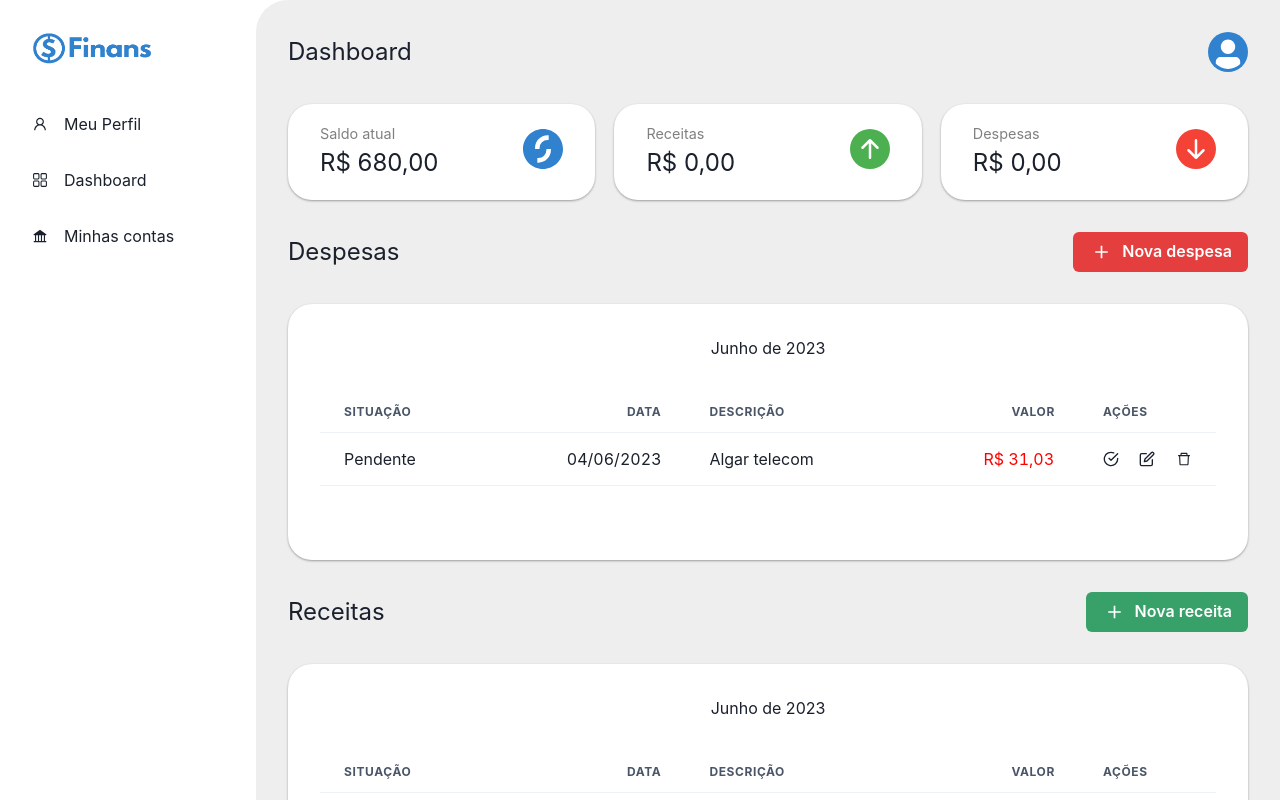
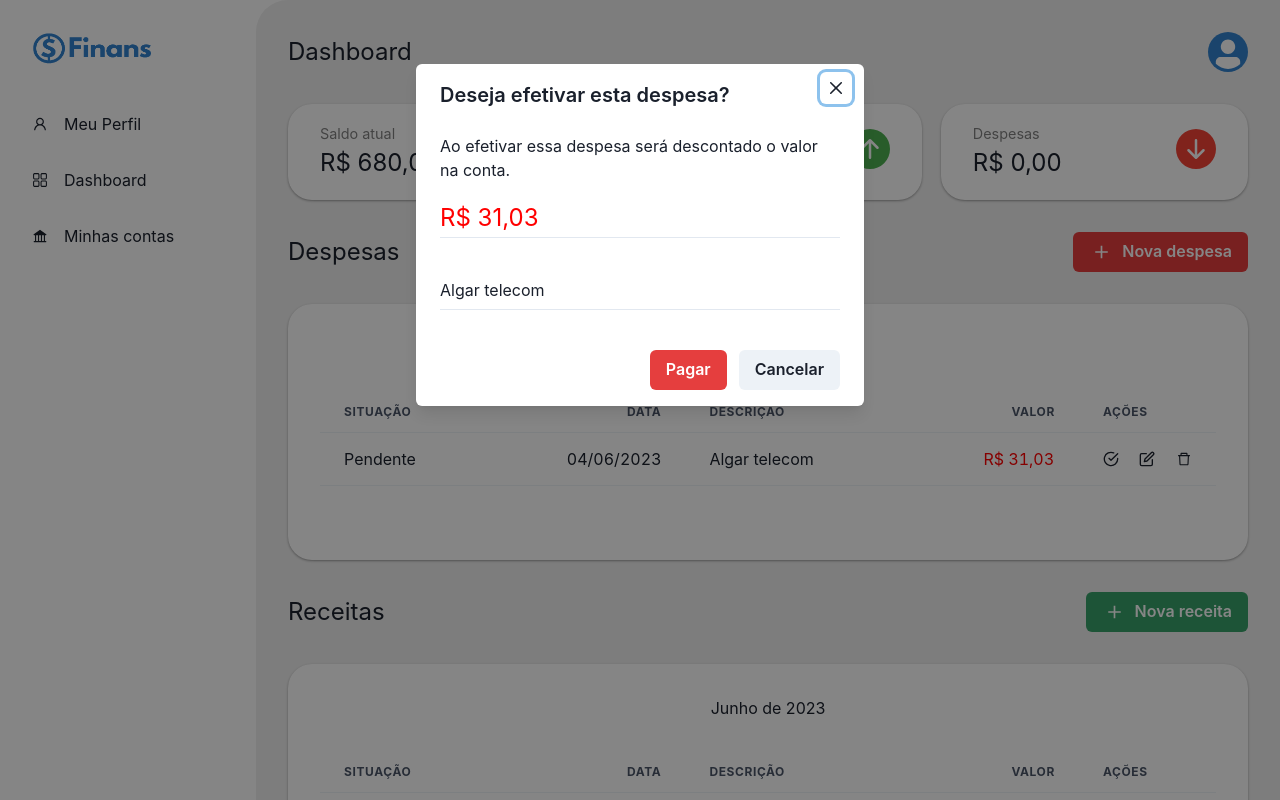
Before and after one commit to JoaoGabriellBR/finans, a React (Vite) app: page /dashboard in a window 1280 px wide. Both pictures are taken after a click on the icon 1110 px from the left and 459 px from the top of the page. Shown: the top 800 px of the page. Built offline with nearby package versions, Linux system fonts and the light colour scheme.

Commit message:
add renderPayExpense and renderReceiveRevenue

```diff
--- a/src/screens/Dashboard/index.tsx
+++ b/src/screens/Dashboard/index.tsx
@@ -61,10 +61,12 @@ export default function Dashboard() {
   const [isMobile] = useMediaQuery("(max-width: 1024px)");
 
   const [openNewExpense, setOpenNewExpense] = useState(false);
+  const [openPayExpense, setOpenPayExpense] = useState(false);
   const [openEditExpense, setOpenEditExpense] = useState(false);
   const [openDeleteExpense, setOpenDeleteExpense] = useState(false);
 
   const [openNewRevenue, setOpenNewRevenue] = useState(false);
+  const [openReceiveRevenue, setOpenReceiveRevenue] = useState(false);
   const [openEditRevenue, setOpenEditRevenue] = useState(false);
   const [openDeleteRevenue, setOpenDeleteRevenue] = useState(false);
 
@@ -152,6 +154,52 @@ export default function Dashboard() {
               Salvar
             </Button>
             <Button onClick={() => setOpenNewExpense(false)}>Cancelar</Button>
+          </ModalFooter>
+        </ModalContent>
+      </Modal>
+    );
+  };
+
+  const renderPayExpense = () => {
+    return (
+      <Modal isOpen={openPayExpense} onClose={() => setOpenPayExpense(false)}>
+        <ModalOverlay />
+        <ModalContent>
+          <ModalHeader>Deseja efetivar esta despesa?</ModalHeader>
+          <ModalCloseButton />
+          <ModalBody pb={6}>
+            <Text mb="1rem" fontSize="1rem">
+              Ao efetivar essa despesa será descontado o valor na conta.
+            </Text>
+            <FormControl id="currency" mb="2rem">
+              <Input
+                // disabled
+                variant="flushed"
+                type="text"
+                // value={value}
+                value="R$ 31,03"
+                // onChange={handleChangeEditExpense}
+                placeholder="R$ 0,00"
+                _placeholder={{ color: "#f00" }}
+                fontSize="1.5rem"
+                color="#f00"
+              />
+            </FormControl>
+
+            <Input
+              variant="flushed"
+              type="text"
+              placeholder="Descrição"
+              maxLength={500}
+              value="Algar telecom"
+            />
+          </ModalBody>
+
+          <ModalFooter>
+            <Button colorScheme="red" mr={3}>
+              Pagar
+            </Button>
+            <Button onClick={() => setOpenPayExpense(false)}>Cancelar</Button>
           </ModalFooter>
         </ModalContent>
       </Modal>
@@ -315,6 +363,51 @@ export default function Dashboard() {
     );
   };
 
+  const renderReceiveRevenue = () => {
+    return (
+      <Modal isOpen={openReceiveRevenue} onClose={() => setOpenReceiveRevenue(false)}>
+        <ModalOverlay />
+        <ModalContent>
+          <ModalHeader>Deseja efetivar esta receita?</ModalHeader>
+          <ModalCloseButton />
+          <ModalBody pb={6}>
+            <Text mb="1rem" fontSize="1rem">
+              Ao efetivar essa receita será adicionado o valor na conta.
+            </Text>
+            <FormControl id="currency" mb="2rem">
+              <Input
+                variant="flushed"
+                type="text"
+                // value={valueEditRevenue}
+                value="R$ 50,00"
+                onChange={handleChangeEditRevenue}
+                placeholder="R$ 0,00"
+                _placeholder={{ color: "green" }}
+                fontSize="1.5rem"
+                color="green"
+              />
+            </FormControl>
+
+            <Input
+              variant="flushed"
+              type="text"
+              placeholder="Descrição"
+              maxLength={500}
+              value="Receita de teste"
+            />
+          </ModalBody>
+
+          <ModalFooter>
+            <Button colorScheme="green" mr={3}>
+              Receber
+            </Button>
+            <Button onClick={() => setOpenReceiveRevenue(false)}>Cancelar</Button>
+          </ModalFooter>
+        </ModalContent>
+      </Modal>
+    );
+  };
+
   const renderEditRevenue = () => {
     return (
       <Modal isOpen={openEditRevenue} onClose={() => setOpenEditRevenue(false)}>
@@ -421,11 +514,14 @@ export default function Dashboard() {
   return (
     <>
       {renderNewExpense()}
+      {renderPayExpense()}
       {renderEditExpense()}
+      {renderDeleteExpense()}
+
       {renderNewRevenue()}
+      {renderReceiveRevenue()}
       {renderEditRevenue()}
       {renderDeleteRevenue()}
-      {renderDeleteExpense()}
       <Container>
         <SideMenu />
 
@@ -606,6 +702,7 @@ export default function Dashboard() {
                     <Td>
                       <DivAcoes>
                         <Icon
+                          onClick={() => setOpenPayExpense(true)}
                           cursor="pointer"
                           as={FiCheckCircle}
                           w="1rem"
@@ -679,6 +776,7 @@ export default function Dashboard() {
                     <Td>
                       <DivAcoes>
                         <Icon
+                          onClick={() => setOpenReceiveRevenue(true)}
                           cursor="pointer"
                           as={FiCheckCircle}
                           w="1rem"
```
